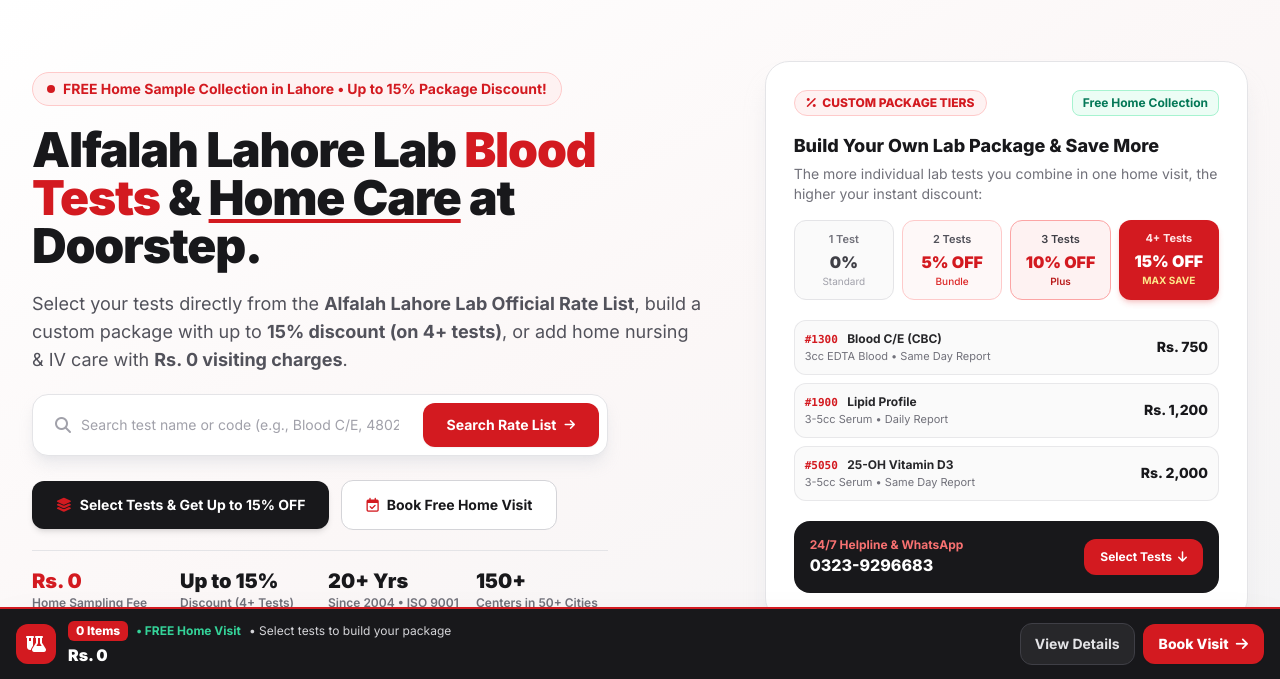
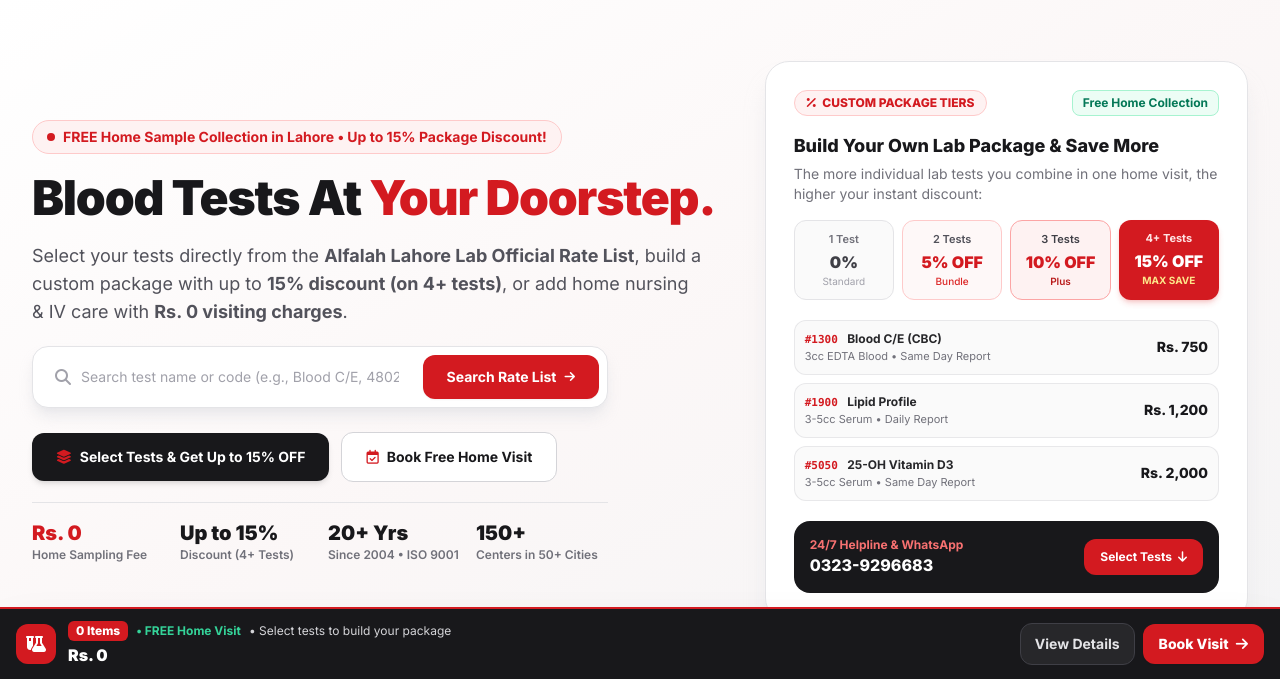
Before and after one commit to crestbridge-bpo/Free-Home-Sampling, a plain HTML site: page index.html in a window 1280 px wide. Shown: the part 121-800 px from the top of the page. Drawn offline with nearby package versions, Linux system fonts and the light colour scheme.

Commit message:
Update index.html
Blood Tests At  Your Doorstep

```diff
--- a/index.html
+++ b/index.html
@@ -129,7 +129,7 @@
                     </div>
 
                     <h1 class="text-3xl sm:text-4xl lg:text-5xl font-black text-zinc-900 tracking-tight leading-[1.14]">
-                        Alfalah Lahore Lab <span class="text-[#D31A20]">Blood Tests</span> & <span class="underline decoration-[#D31A20] decoration-4 underline-offset-4">Home Care</span> at Doorstep.
+                        Blood Tests At <span class="text-[#D31A20]">Your Doorstep.</span>
                     </h1>
 
                     <p class="text-sm sm:text-base lg:text-lg text-zinc-600 max-w-2xl leading-relaxed">
```
